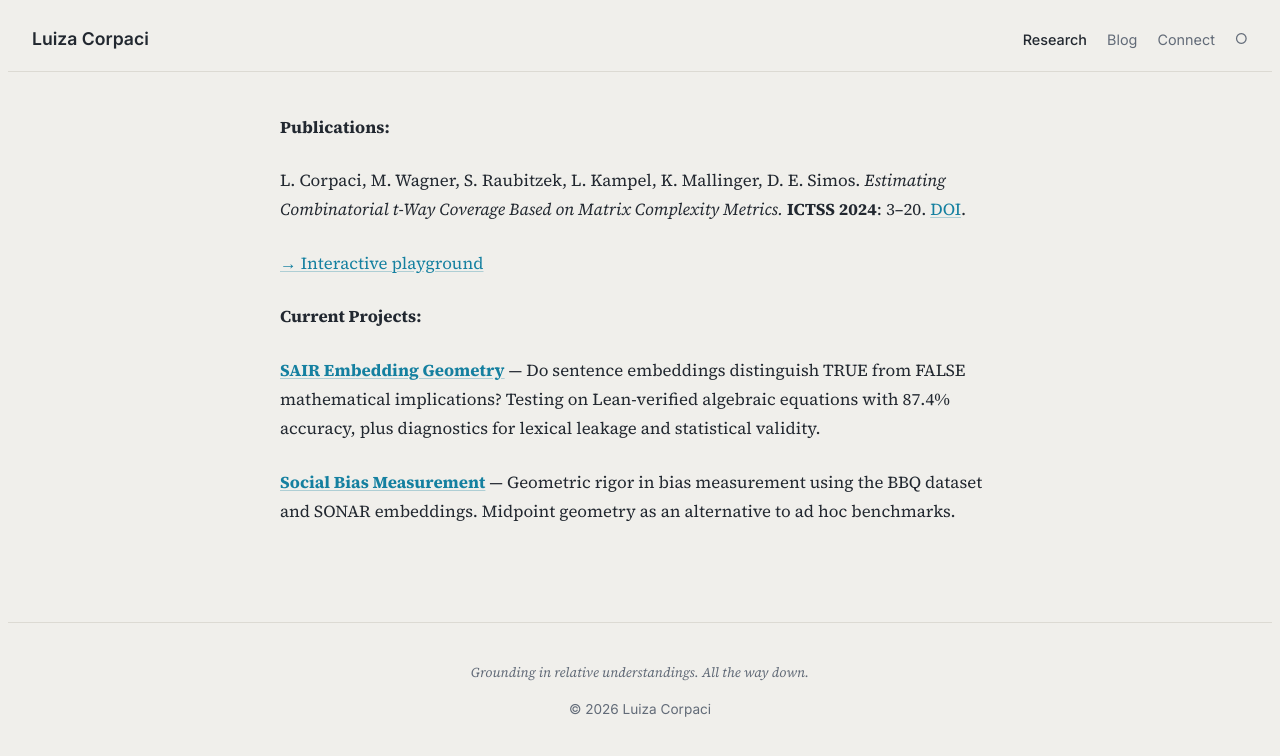
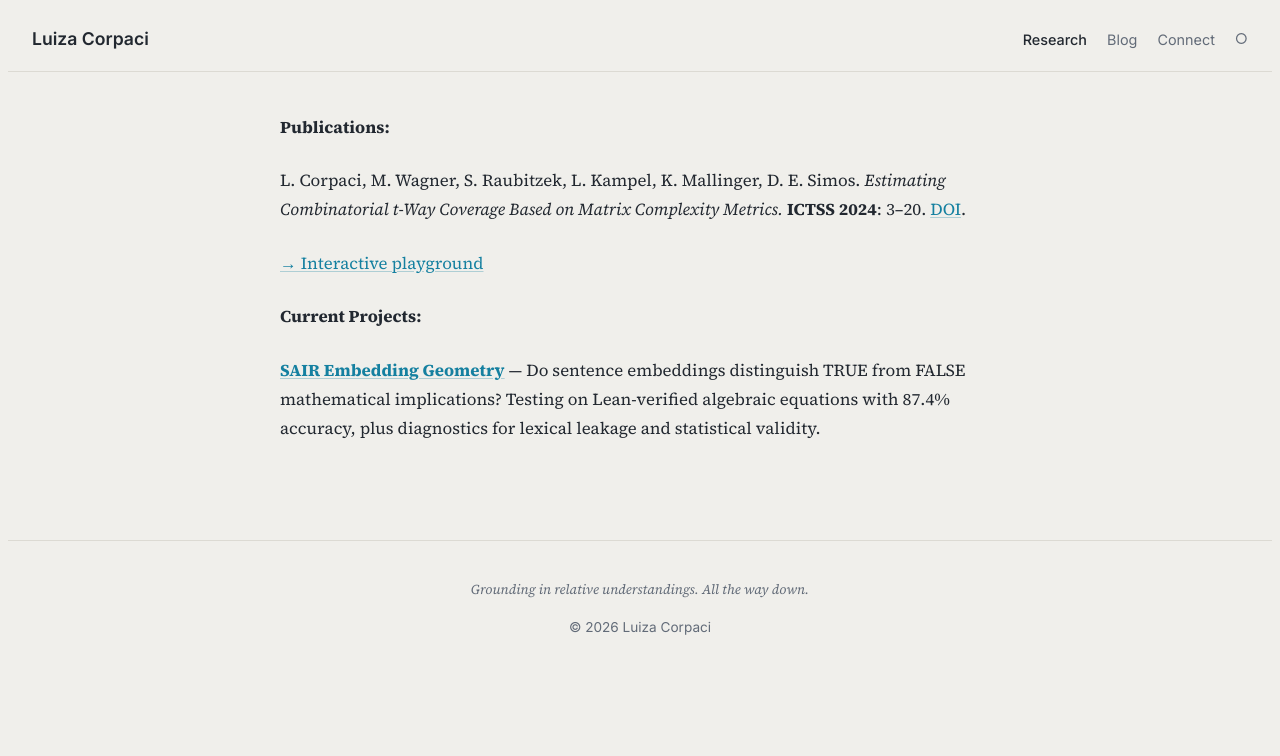
Before and after one commit to corpaci/corpaci.github.io, a Jekyll site: the page built from research.md, in a window 1280 px wide. Shown: the top 756 px of the page. Built offline with Jekyll 4.4.1, drawn with Linux system fonts in a browser that asks for light colours.

Commit message:
updated research.md

```diff
--- a/research.md
+++ b/research.md
@@ -19,5 +19,3 @@ L. Corpaci, M. Wagner, S. Raubitzek, L. Kampel, K. Mallinger, D. E. Simos. *Esti
 **Current Projects:**
 
 [**SAIR Embedding Geometry**](/projects/sair-embedding-geometry/) — Do sentence embeddings distinguish TRUE from FALSE mathematical implications? Testing on Lean-verified algebraic equations with 87.4% accuracy, plus diagnostics for lexical leakage and statistical validity.
-
-[**Social Bias Measurement**](/projects/bias-measurement/) — Geometric rigor in bias measurement using the BBQ dataset and SONAR embeddings. Midpoint geometry as an alternative to ad hoc benchmarks.
```
